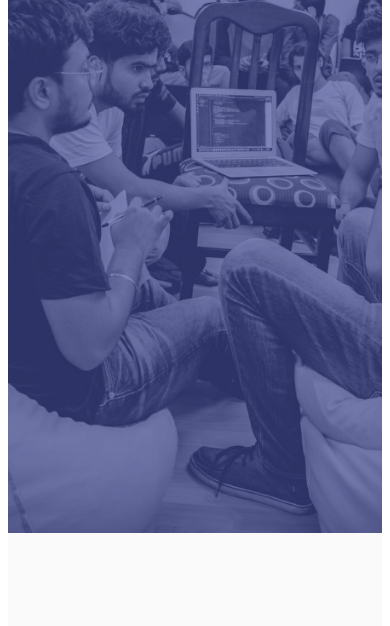
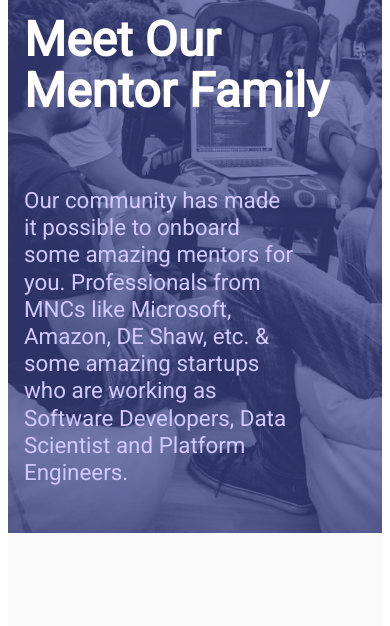
Before and after one commit to shades-7/CodeAsylumWebsite, a Gatsby site: page /Mentor/mentor in a window 390 px wide. Shown: the part 98-724 px from the top of the page. Built offline with nearby package versions, Linux system fonts and the light colour scheme; Gatsby itself is replaced by a stand-in of ours.

Commit message:
heading at mentor

```diff
--- a/src/pages/Mentor/mentor.js
+++ b/src/pages/Mentor/mentor.js
@@ -155,10 +155,22 @@ const mentor = () =>{
                 <Navbar/>
                 <div className={styles.background}>
                     <img src={ BG } alt="Art Work" width='100%'/>
+                    <div className={styles.heading}>
+                    Meet Our Mentor Family
+                    <p className={styles.subHeading}>
+                    Our community has made it possible to onboard some amazing mentors for you. Professionals from MNCs like Microsoft, Amazon, DE Shaw, etc. & some amazing startups who are working as Software Developers, Data Scientist and Platform Engineers.
+                    </p>
+                    </div>
                 </div>
 
                 <div className={styles.MoBbackground}>
                     <img src={ MobBG } alt="Art Work" width='100%'/>
+                    <div className={styles.heading}>
+                    Meet Our Mentor Family
+                    <p className={styles.subHeading}>
+                    Our community has made it possible to onboard some amazing mentors for you. Professionals from MNCs like Microsoft, Amazon, DE Shaw, etc. & some amazing startups who are working as Software Developers, Data Scientist and Platform Engineers.
+                    </p>
+                    </div>
                 </div>
 
                 <div className={styles.container2}>
--- a/src/pages/Mentor/mentor.module.scss
+++ b/src/pages/Mentor/mentor.module.scss
@@ -3,11 +3,24 @@
 
 
 .background{
-    @include flexcenter(center,center,column);
+    @include flexcenter(center,flex-start,column);
     width:100%;
     overflow: hidden;
+    position: relative;
 }
-
+.heading{
+    @include flexcenter(center,flex-start,column);
+    width:80%;
+    position: absolute;
+    padding:7rem 0rem 2rem 3rem;
+    @include Font($primaryfont,4rem,600,4.2rem,#ffffff);
+}
+.subHeading{
+    @include flexcenter(center,flex-start,column);
+    width:70%;
+    padding-top:3rem;
+    @include Font($primaryfont,1.4rem,500,1.7rem,#CFC9FC);
+}
 .MoBbackground{
     display:none;
 }
@@ -72,12 +85,25 @@
         @include flexcenter(center,center,column);
         width:100%;
         overflow: hidden;
+        position: relative;
     }
 
     .background{
         display: none;
     }
-
+    .heading{
+        @include flexcenter(center,flex-start,column);
+        width:100%;
+        position: absolute;
+        padding:7rem 1rem 2rem 1rem;
+        @include Font($primaryfont,3rem,600,3.2rem,#ffffff);
+    }
+    .subHeading{
+        @include flexcenter(center,flex-start,column);
+        width:80%;
+        padding-top:3rem;
+        @include Font($primaryfont,1.4rem,500,1.7rem,#CFC9FC);
+    }
     .cardContainer{
         @include flexcenter(center,center,column);
          flex-wrap: wrap;
```
